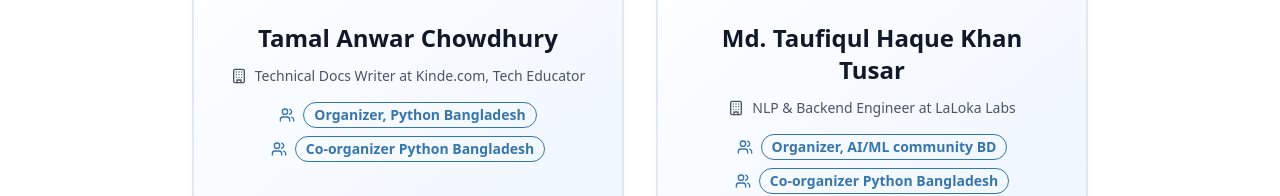
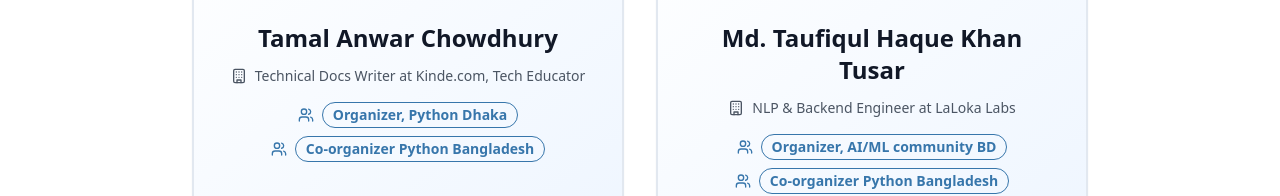
Before and after one commit to pythondhaka/meetup, a React (Vite) app: page / in a window 1280 px wide. Shown: the part 3132-3328 px from the top of the page. Built offline with nearby package versions, Linux system fonts and the light colour scheme.

Commit message:
Code edited in Lovable Code Editor
Edited UI in Lovable

```diff
--- a/src/components/OrganizersSection.tsx
+++ b/src/components/OrganizersSection.tsx
@@ -8,7 +8,7 @@ export const OrganizersSection = () => {
     {
       name: "Tamal Anwar Chowdhury",
       title: "Technical Docs Writer at Kinde.com, Tech Educator",
-      roles: ["Organizer, Python Bangladesh", "Co-organizer Python Bangladesh"],
+      roles: ["Organizer, Python Dhaka", "Co-organizer Python Bangladesh"],
       icon: User
     },
     {
```
